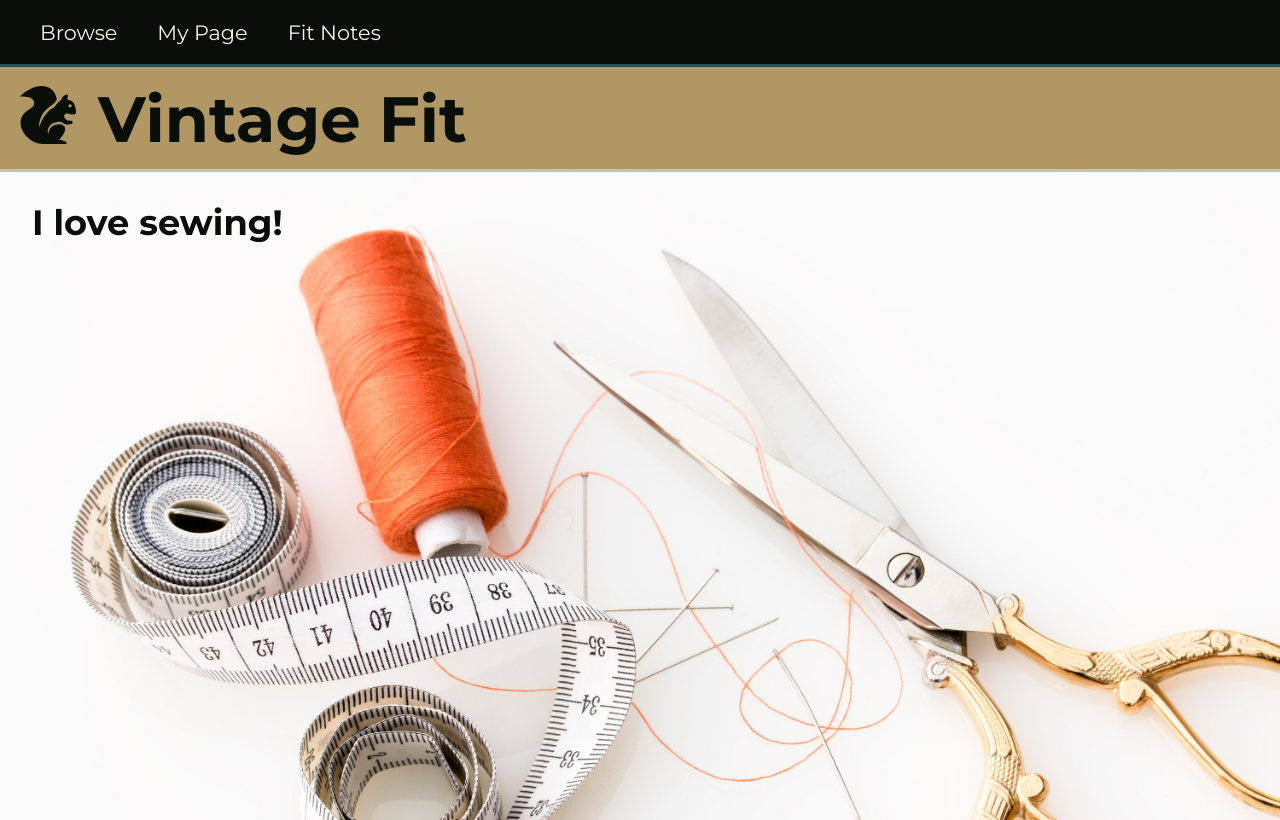
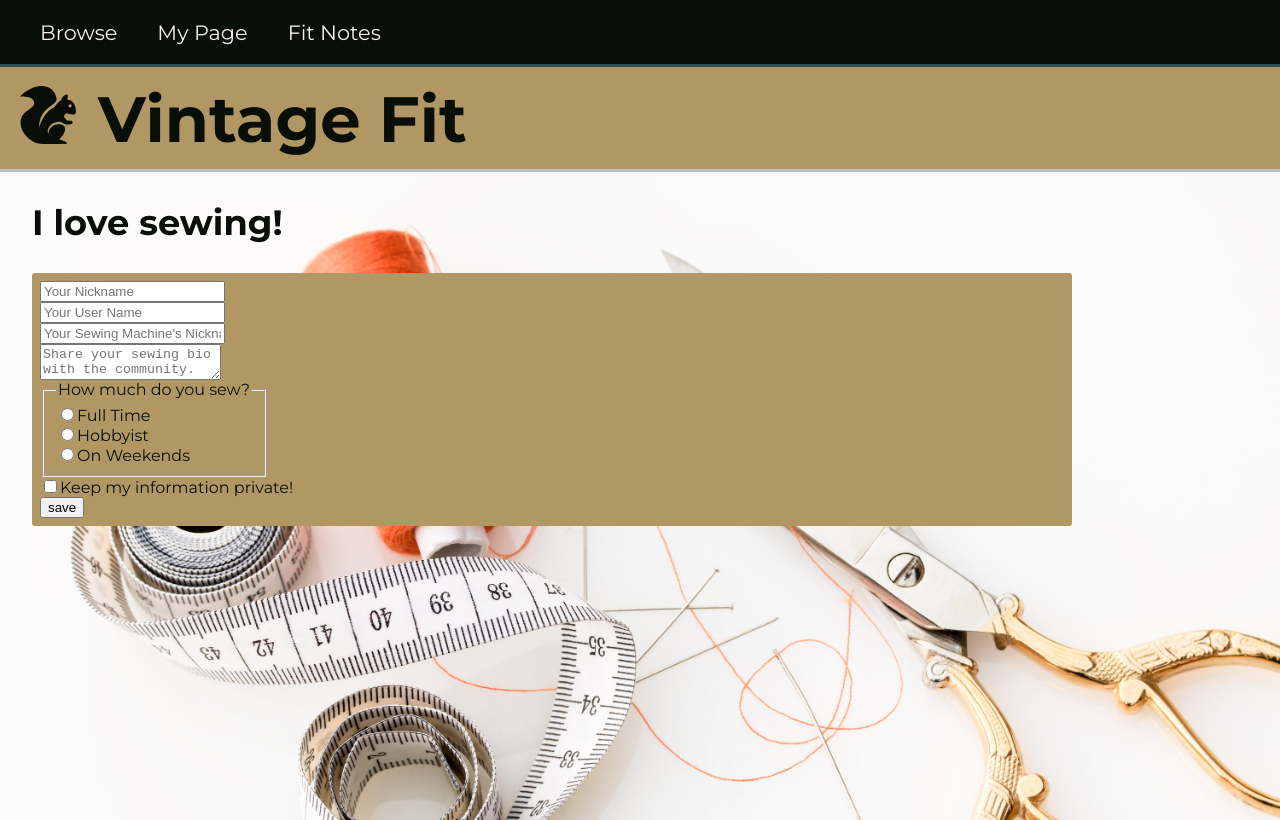
Before and after one commit to ElBrewster/Vintage-Fit, a React (Vite) app: page /profile in a window 1280 px wide. Built offline with nearby package versions, Linux system fonts and the light colour scheme; no server answers.

Commit message:
Lifted state to app component and added a second form for user comments input

```diff
--- /dev/null
+++ b/src/components/addForm/AddNotes.jsx
@@ -0,0 +1,45 @@
+import React, { useState } from "react";
+import "./AddNotes.scss";
+
+export default function AddNotes() {
+    const [addNotes, setAddNotes] = useState(
+        {
+            userName: "",
+            comment: ""
+        }
+    );
+
+    function handleChange(event){
+        const { name, value } = event.target
+        setAddNotes(prevNotes =>(
+            {
+                ...prevNotes,
+                [name]: value
+            }
+        ));
+        console.log("addNotes: ", addNotes)
+    }
+
+    function handleSubmit(event){
+        event.preventDefault();
+        console.log("addNotes: ", addNotes)
+    }
+    return(
+        <form onSubmit={handleSubmit} className="add-notes-form">
+            <input
+                type="text"
+                placeholder="Your Nickname"
+                onChange={handleChange}
+                name="userName"
+                value={addNotes.userName}
+            />
+            <textarea
+                placeholder="Add your fit comments"
+                onChange={handleChange}
+                name="comment"
+                value={addNotes.comment}
+            />
+            <button>Add</button>
+        </form>
+    );
+}
--- /dev/null
+++ b/src/components/addForm/AddNotes.scss
@@ -0,0 +1,10 @@
+@use "src/index.scss" as *;
+
+.add-notes-form{
+    background-color: $champaigneBuick;
+    border-radius: .2rem;
+    display: flex;
+    flex-direction: column;
+    margin: .5rem;
+    padding: .5rem;
+}
--- a/src/components/app/App.jsx
+++ b/src/components/app/App.jsx
@@ -1,4 +1,5 @@
-import {Route, Routes } from "react-router-dom";
+import React, { useEffect, useState } from "react";
+import { Route, Routes } from "react-router-dom";
 import './App.scss';
 import Nav from "../nav/Nav";
 import Header from '../header/Header';
@@ -10,13 +11,21 @@ import Error from '../error/Error';
 
 
 export default function App() {
+  const [patternData, setPatternData] = useState([]);
+
+  useEffect(() => {
+    fetch("http://localhost:5500/patterns")
+    .then(res => res.json())
+    // .then(res => console.log(res));
+    .then(data => setPatternData(data.patterns))
+}, []);
 
   return (
     <div className="App">
       <Nav />
       <Header />
       <Routes>
-        <Route path="/" element={<Display/>} exact></Route>
+        <Route path="/" element={<Display patternData={patternData}/>} exact></Route>
         <Route path="/details/:id" element={<Details/>}></Route>
         <Route path="/profile" element={<Profile/>}></Route>
         <Route path="/your-fit-notes" element={<FitNotes/>}></Route>
--- a/src/components/details/Details.jsx
+++ b/src/components/details/Details.jsx
@@ -4,6 +4,7 @@ import "./Details.scss";
 import Pattern from "../pattern/Pattern";
 import Counters from "../counters/Counters";
 import PatternNotes from "../patternNotes/PatternNotes";
+import AddNotes from "../addForm/AddNotes";
 
 export default function Details(){
     const [userLiked, setUserLiked] = useState([]);
@@ -45,8 +46,10 @@ export default function Details(){
         <div className="pattern-box">
             <Pattern key={from.id} pattern={from}/>
             <Counters addToLikes={addToLikes} currentPatternId={currentPatternId} />
-            {/* how do I get the form.id param passed with trackLikes? */}
-            <PatternNotes />
+            <div className="notes-box">
+                <PatternNotes />
+                <AddNotes />
+            </div>
         </div>
     );
 }
--- a/src/components/details/Details.scss
+++ b/src/components/details/Details.scss
@@ -8,6 +8,10 @@
     margin: 1.5rem;
 }
 
+.notes-box{
+    display: flex;
+    flex-direction: column;
+}
 @media (max-width: 450px) {
     .pattern-box{
         display: grid;
--- a/src/components/display/Display.jsx
+++ b/src/components/display/Display.jsx
@@ -2,16 +2,17 @@ import React, { useEffect, useState } from "react";
 import "./Display.scss";
 import Pattern from "../pattern/Pattern";
 // import patterns from "../../mockData/data"
-export default function Display() {
-    const [patternData, setPatternData] = useState([]);
 
-    useEffect(() => {
-        fetch("http://localhost:5500/patterns")
-        .then(res => res.json())
-        // .then(res => console.log(res));
-        .then(data => setPatternData(data.patterns))
-    }, []);
+export default function Display({patternData}) {
+    // const [patternData, setPatternData] = useState([]);
 
+    // useEffect(() => {
+    //     fetch("http://localhost:5500/patterns")
+    //     .then(res => res.json())
+    //     // .then(res => console.log(res));
+    //     .then(data => setPatternData(data.patterns))
+    // }, []);
+//^^ put in app and pass result down as prop to Display
 
     const patternPortraits = () => {
         return patternData.map(pattern => {
--- /dev/null
+++ b/src/components/form/Form.jsx
@@ -0,0 +1,111 @@
+import React, { useState } from "react";
+import "./Form.scss";
+
+export default function Form(){
+    const [fitNotes, setFitnotes] = useState(
+        {
+            name: "",
+            userName: "",
+            sewingMachine: "",
+            about: "",
+            investment: "",
+            keepPrivate: ""
+        }
+    );
+
+    // console.log(fitNotes);
+    function handleChange(event){
+        const {name, value, type, checked} = event.target
+        setFitnotes(prevFitNotes => ({
+                ...prevFitNotes,
+                [name]: type === "checkbox" ? checked : value
+            }
+        ))
+    }
+
+    function handleSubmit(event){
+        event.preventDefault();
+        console.log(fitNotes);
+    }
+
+    return(
+        <form onSubmit={handleSubmit} className="profile-form">
+            <input
+                type="text"
+                placeholder="Your Nickname"
+                onChange={handleChange}
+                name="name"
+                value={fitNotes.name}
+            />
+            <input
+                type="text"
+                placeholder="Your User Name"
+                onChange={handleChange}
+                name="userName"
+                value={fitNotes.userName}
+            />
+            <input
+                type="text"
+                placeholder="Your Sewing Machine's Nickname"
+                onChange={handleChange}
+                name="sewingMachine"
+                value={fitNotes.sewingMachine}
+            />
+            <textarea
+                placeholder="Share your sewing bio with the community. You can be detailed or vague, as you prefer."
+                name="about"
+                onChange={handleChange}
+                value={fitNotes.about}
+
+            />
+            <fieldset>
+                <legend>How much do you sew?</legend>
+
+                <input
+                    type="radio"
+                    id="full-time"
+                    name="investment"
+                    value="full-time"
+                    checked={fitNotes.investment === "full-time"}
+                    onChange={handleChange}
+                />
+                <label htmlFor="full-time">Full Time</label>
+                <br />
+
+                <input
+                    type="radio"
+                    id="hobbyist"
+                    name="investment"
+                    value="hobbysit"
+                    checked={fitNotes.investment === "hobbyist"}
+                    onChange={handleChange}
+                />
+                <label htmlFor="hobbyist">Hobbyist</label>
+                <br />
+
+                <input
+                    type="radio"
+                    id="weekends"
+                    name="investment"
+                    value="weekends"
+                    checked={fitNotes.investment === "weekends"}
+                    onChange={handleChange}
+                />
+                <label htmlFor="weekends">On Weekends</label>
+                <br />
+            </fieldset>
+            <div className="checkbox">
+                <input
+                    type="checkbox"
+                    id="keepPrivate"
+                    checked={fitNotes.keepPrivate}
+                    onChange={handleChange}
+                    name="keepPrivate"
+                />
+                <label htmlFor="keepPrivate">Keep my information private!</label>
+            </div>
+
+            <button>save</button>
+        </form>
+    )
+}
--- /dev/null
+++ b/src/components/form/Form.scss
@@ -0,0 +1,13 @@
+@use "src/index.scss" as *;
+
+.profile-form{
+    align-items: flex-start;
+    background-color: $champaigneBuick;
+    border-radius: .2rem;
+    display: flex;
+    flex-direction: column;
+    justify-content: space-evenly;
+    margin-left: 2rem;
+    padding: .5rem;
+    width: 80vw;
+}
--- a/src/components/patternNotes/PatternNotes.jsx
+++ b/src/components/patternNotes/PatternNotes.jsx
@@ -1,5 +1,4 @@
 import React from "react";
-import Counters from "../counters/Counters";
 import "./PatternNotes.scss";
 
 export default function PatternNotes() {
--- a/src/components/profile/Profile.jsx
+++ b/src/components/profile/Profile.jsx
@@ -1,10 +1,12 @@
 import React from "react";
 import "./Profile.scss";
+import Form from "../form/Form";
 
 export default function Profile() {
     return(
         <section className="profile-container">
             <h2 className="profile-h2">I love sewing!</h2>
+            <Form />
         </section>
     );
 }
```
